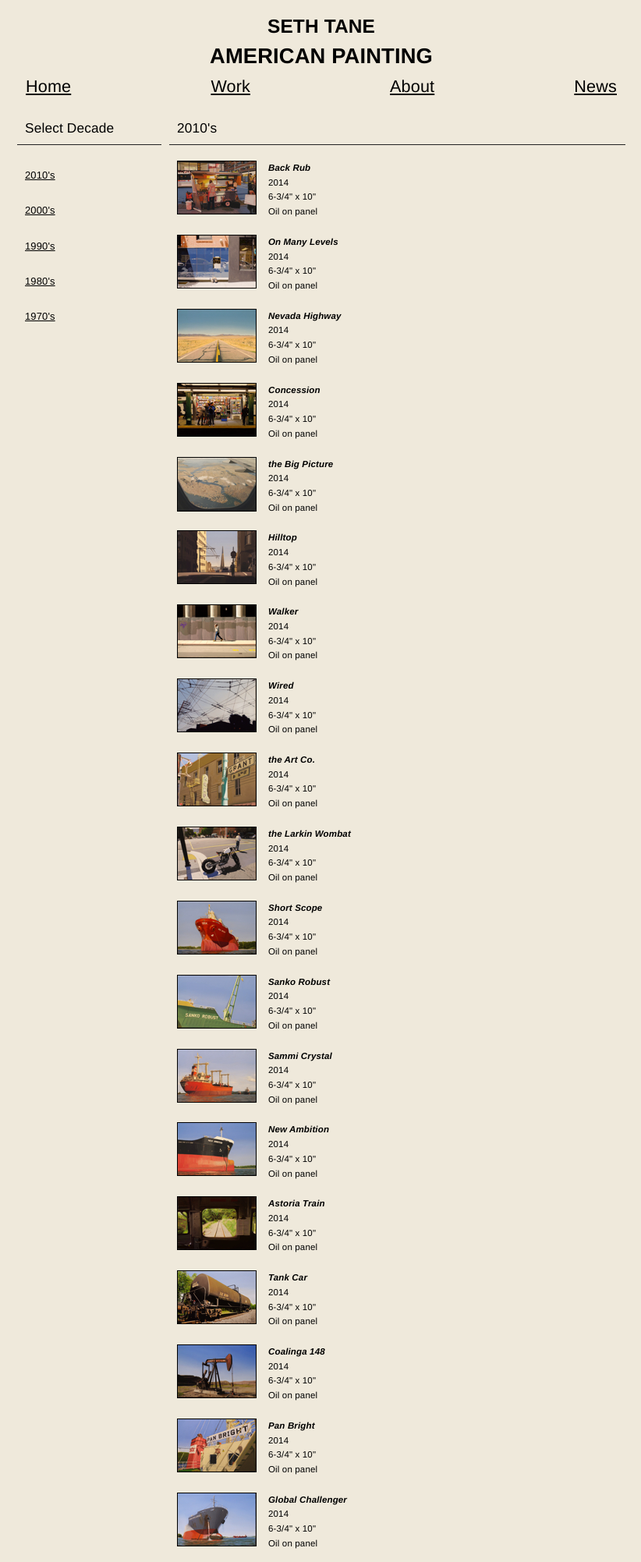
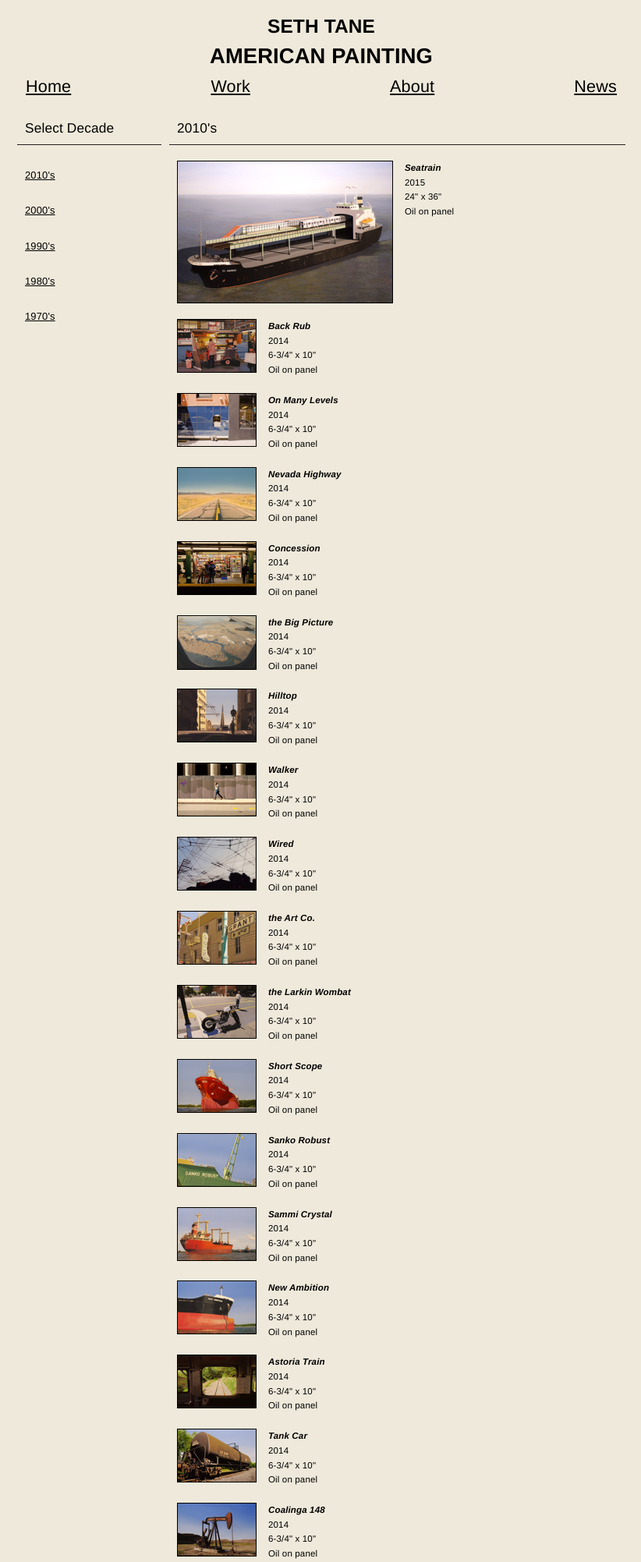
Before and after one commit to pdxh2o/sethtane.com, a PHP site: page /work in a window 1280 px wide. Shown: the top 2003 px of the page at 78% size, without its empty margins (228-1050 px from the left). Run offline with PHP 8.4, Linux system fonts and the light colour scheme.

Commit message:
add Seatrain, Mission Hills

```diff
--- a/about.html
+++ b/about.html
@@ -73,9 +73,10 @@
 		  </div>
 
 		  <h3 class="aboutTitle">Exhibitions</h3>
+		  2015 No Ad digital curated app exhibit on NYC Subway by the Subway Art Blog, group show<br/>
 		  2014 Cavalier Galleries, Greenwich, CT. Group show: "Contemporary Realism"<br/>
-		  2014 Cavalier Galleries Project 3W57, NY, NY. Fall Group show<br/>
-		  2014 Industry &amp; Art, Portland, OR Group show<br/>
+		  2014 Cavalier Galleries Project 3W57, NY, NY. Fall group show<br/>
+		  2014 Industry &amp; Art, Portland, OR. Group show<br/>
 		  2014 William Rolland Gallery, CA Lutheran U., Thousand Oaks, CA. group show: "the Beautiful"<br/>
 		  2014 Deborah Berke Partners, NY, NY. solo show: "Above & Below" <br/>
 		  2013 Victory Gallery, Portland, OR, solo show: "New York + New Work" <br/>
@@ -107,6 +108,7 @@
                   Private collections:<br/>
 		  San Francisco, CA<br/>
                   Chicago, IL<br/>
+		  Mission Hills, KS<br/>
 		  Worcester, MA<br/>
 		  New York, Port Washington, Great Neck, Floral Park, NY<br/>
                   Portland, Hood River, Ashland, OR<br/>
--- a/work/2010.php
+++ b/work/2010.php
@@ -3,6 +3,16 @@
 ?>
 
 <div class="decadeTitle leftAligned">2010's</div>
+
+	<div class="workItem">
+		<img class="thumbnail" src="/paintings/SeatrainT.jpg" />
+		<div class="workDescription">
+			<span class="workTitle">Seatrain</span><br/>
+			<span class="workDate">2015 </span><br/>
+			<span class="workSize">24" x 36"</span><br/>
+			<span class="workMedium">Oil on panel</span>
+		</div>
+	</div>
 
 	<div class="workItem">
 		<img class="thumbnail" src="/paintings/Back RubT.jpg" />
```
Also changed, not shown: paintings/Seatrain.jpg (added), paintings/SeatrainT.jpg (added).
